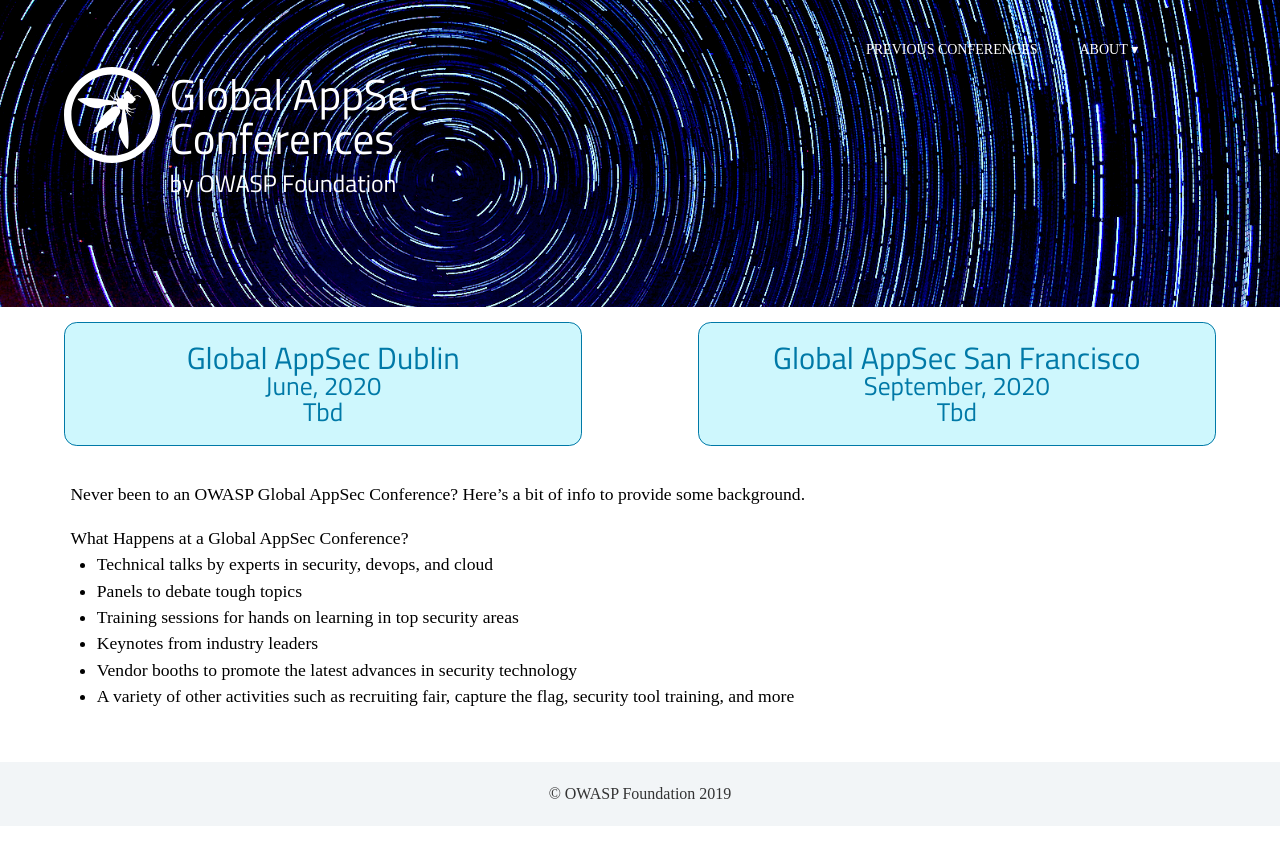
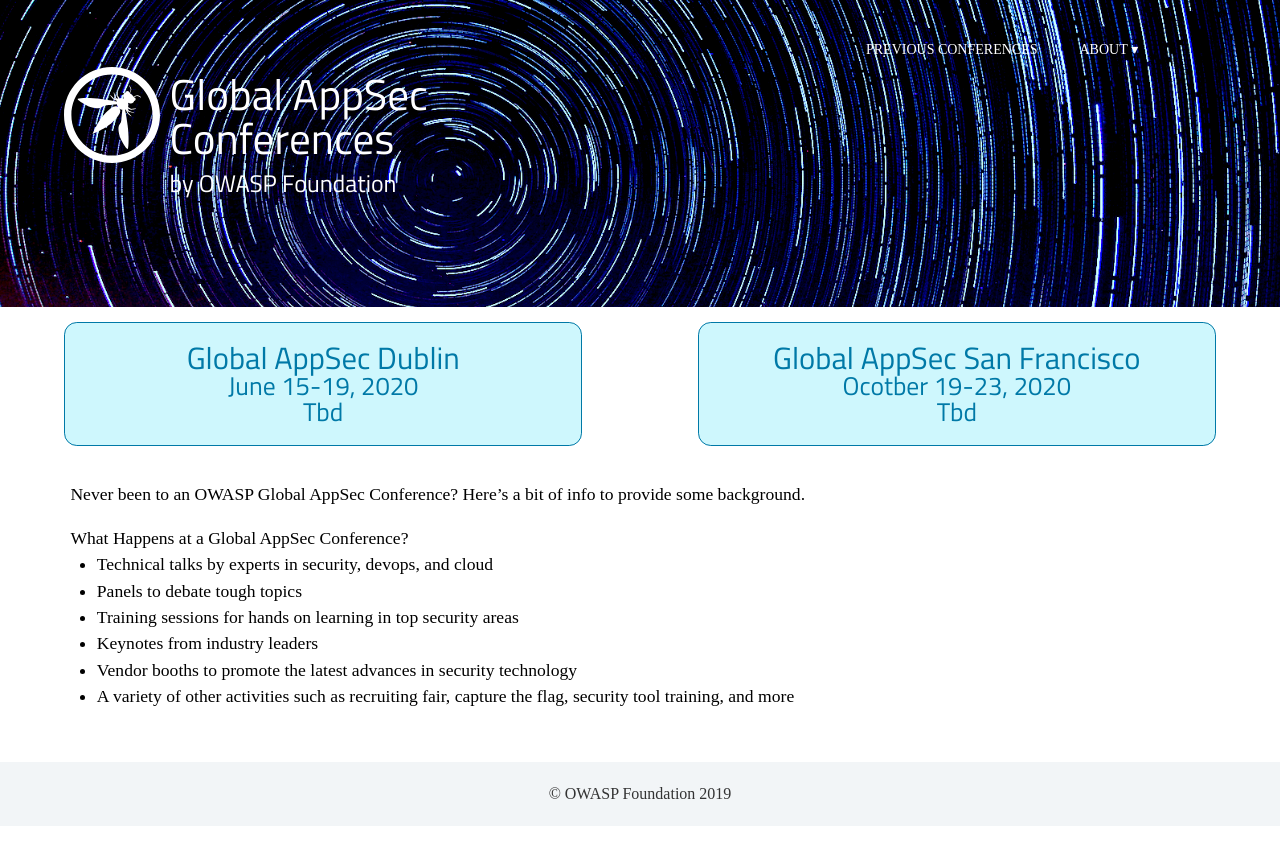
Before and after one commit to OWASP/GlobalAppSecHome, a Jekyll site: the page built from index.html, in a window 1280 px wide. Shown: the top 865 px of the page. Built offline with Jekyll 4.4.1, drawn with Linux system fonts in a browser that asks for light colours; some web fonts are replaced.

Commit message:
Changed Dates on Buttons

```diff
--- a/index.html
+++ b/index.html
@@ -9,14 +9,14 @@
 	<div class="container">
 
 			<a href="">Global AppSec Dublin</a>
-			<p>June, 2020<br>Tbd</p>
+			<p>June 15-19, 2020<br>Tbd</p>
 
 	</div>
 
 	<div class="container">
 
 			<a href="">Global AppSec San Francisco</a>
-			<p>September, 2020<br>Tbd</p>
+			<p>Ocotber 19-23, 2020<br>Tbd</p>
 
 	</div>
 </div>
```
